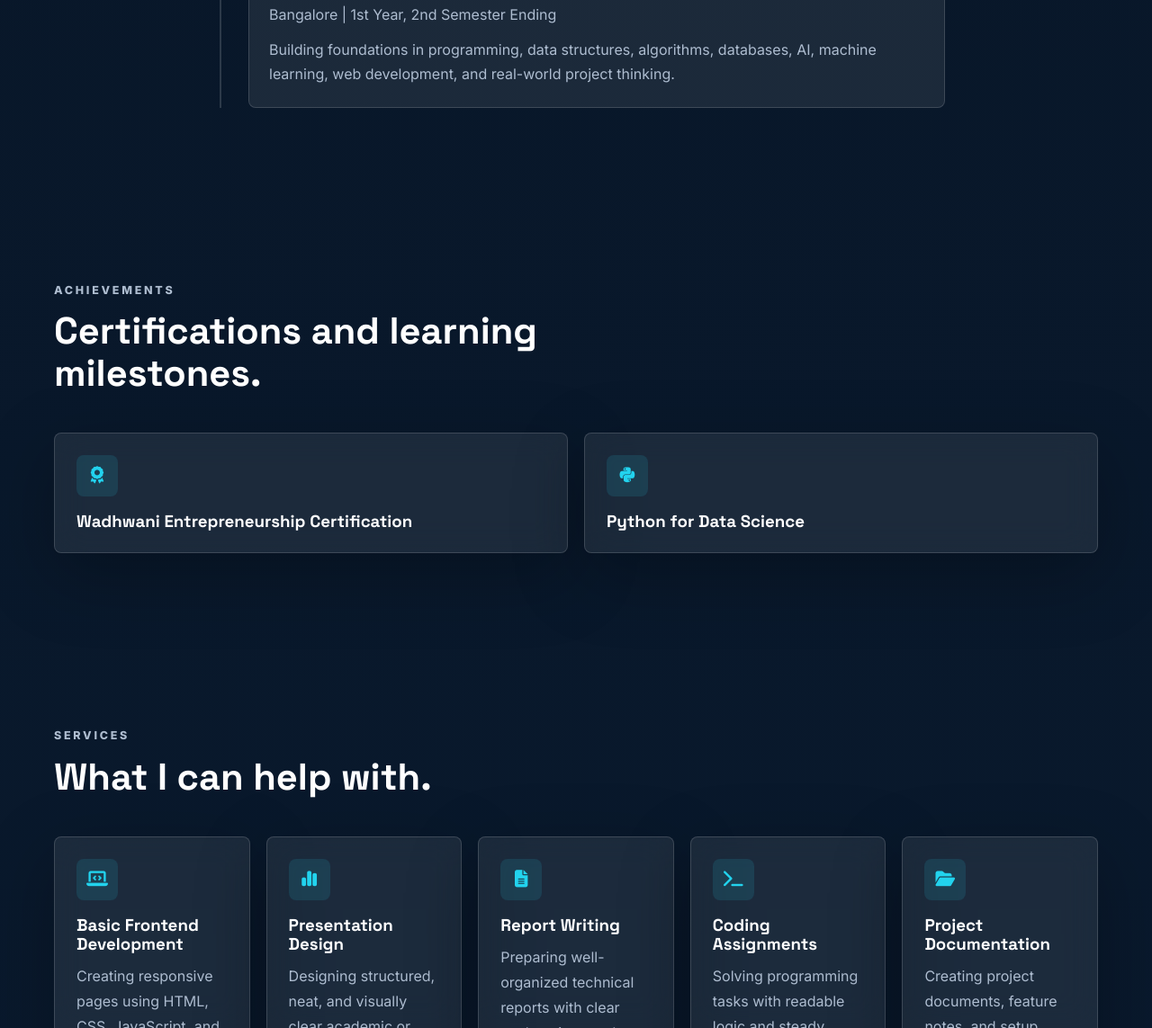
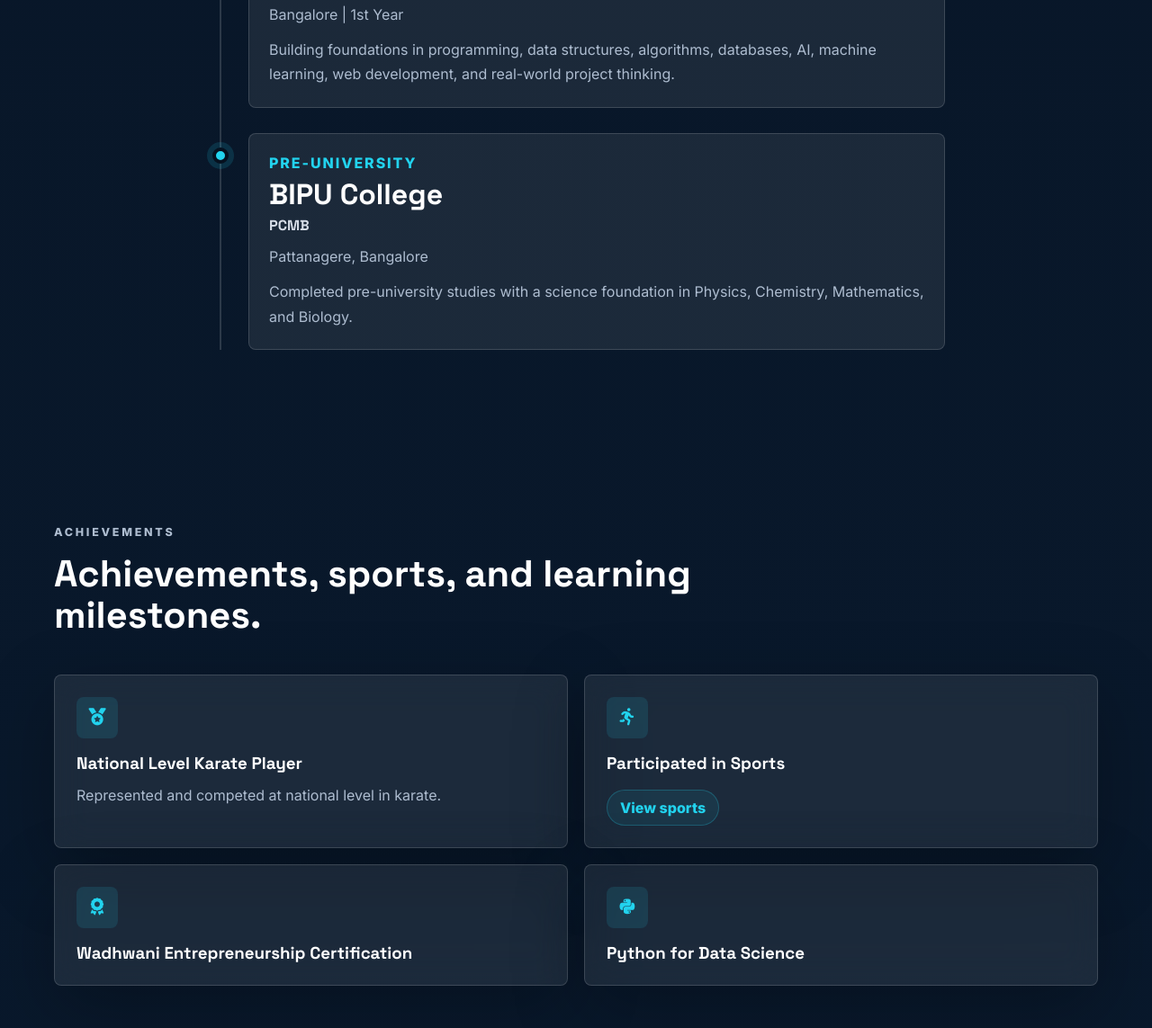
Before and after one commit to shruthis9870-creator/portfolio, a plain HTML site: page index.html in a window 1280 px wide. Shown: the part 4665-5808 px from the top of the page at 90% size. Drawn offline with Linux system fonts and the light colour scheme.

Commit message:
Update education and achievements

```diff
--- a/index.html
+++ b/index.html
@@ -453,10 +453,24 @@
               <p>Current</p>
               <h3>REVA University</h3>
               <h4>B.Tech in CSE-AIML</h4>
-              <span>Bangalore | 1st Year, 2nd Semester Ending</span>
+              <span>Bangalore | 1st Year</span>
               <p>
                 Building foundations in programming, data structures, algorithms, databases, AI,
                 machine learning, web development, and real-world project thinking.
+              </p>
+            </div>
+          </article>
+
+          <article class="timeline-item">
+            <span class="timeline-dot"></span>
+            <div class="timeline-content">
+              <p>Pre-University</p>
+              <h3>BIPU College</h3>
+              <h4>PCMB</h4>
+              <span>Pattanagere, Bangalore</span>
+              <p>
+                Completed pre-university studies with a science foundation in Physics, Chemistry,
+                Mathematics, and Biology.
               </p>
             </div>
           </article>
@@ -466,10 +480,30 @@
       <section class="section achievements" id="achievements">
         <div class="section-heading reveal">
           <p class="eyebrow">Achievements</p>
-          <h2>Certifications and learning milestones.</h2>
+          <h2>Achievements, sports, and learning milestones.</h2>
         </div>
 
         <div class="card-grid">
+          <article class="simple-card achievement-card reveal">
+            <i class="fa-solid fa-medal"></i>
+            <h3>National Level Karate Player</h3>
+            <p>Represented and competed at national level in karate.</p>
+          </article>
+
+          <article class="simple-card achievement-card reveal">
+            <i class="fa-solid fa-person-running"></i>
+            <h3>Participated in Sports</h3>
+            <details class="achievement-details">
+              <summary>View sports</summary>
+              <div class="achievement-tags">
+                <span>Kho kho</span>
+                <span>Basketball</span>
+                <span>Throw ball</span>
+                <span>Relay race</span>
+              </div>
+            </details>
+          </article>
+
           <article class="simple-card reveal">
             <i class="fa-solid fa-award"></i>
             <h3>Wadhwani Entrepreneurship Certification</h3>
--- a/style.css
+++ b/style.css
@@ -922,6 +922,10 @@
   padding-left: 46px;
 }
 
+.timeline-item + .timeline-item {
+  margin-top: 28px;
+}
+
 .timeline-dot {
   position: absolute;
   top: 16px;
@@ -975,6 +979,44 @@
 
 .simple-card p {
   margin-top: 10px;
+}
+
+.achievement-details {
+  margin-top: 18px;
+}
+
+.achievement-details summary {
+  display: inline-flex;
+  width: fit-content;
+  align-items: center;
+  border: 1px solid rgba(34, 211, 238, 0.24);
+  border-radius: 999px;
+  background: rgba(34, 211, 238, 0.08);
+  color: var(--cyan);
+  cursor: pointer;
+  font-weight: 800;
+  padding: 9px 14px;
+}
+
+.achievement-details summary::marker {
+  color: var(--cyan);
+}
+
+.achievement-tags {
+  display: flex;
+  flex-wrap: wrap;
+  gap: 10px;
+  margin-top: 16px;
+}
+
+.achievement-tags span {
+  border: 1px solid var(--line);
+  border-radius: 999px;
+  background: rgba(255, 255, 255, 0.07);
+  color: var(--muted);
+  font-size: 0.86rem;
+  font-weight: 700;
+  padding: 9px 12px;
 }
 
 .contact-layout {
```
